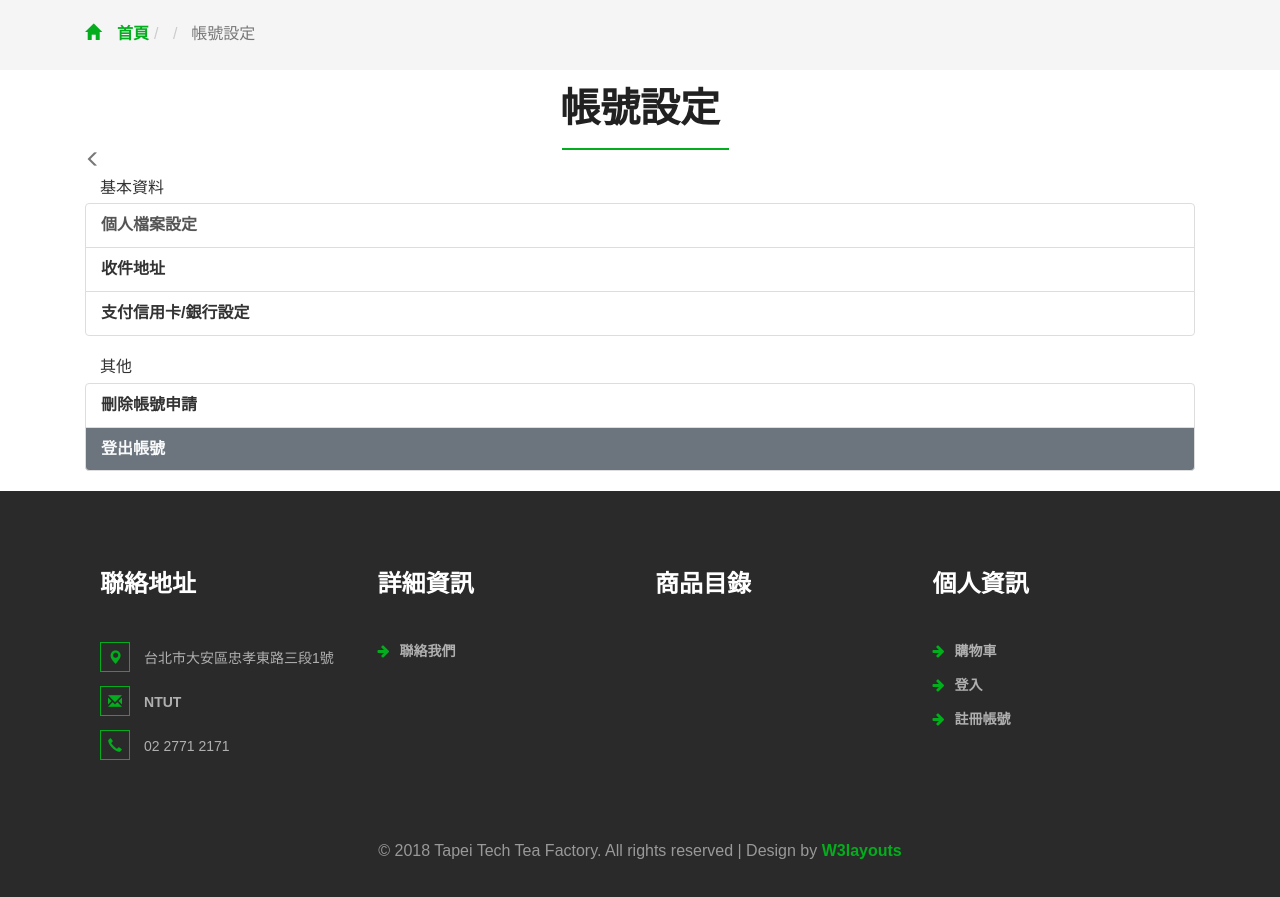
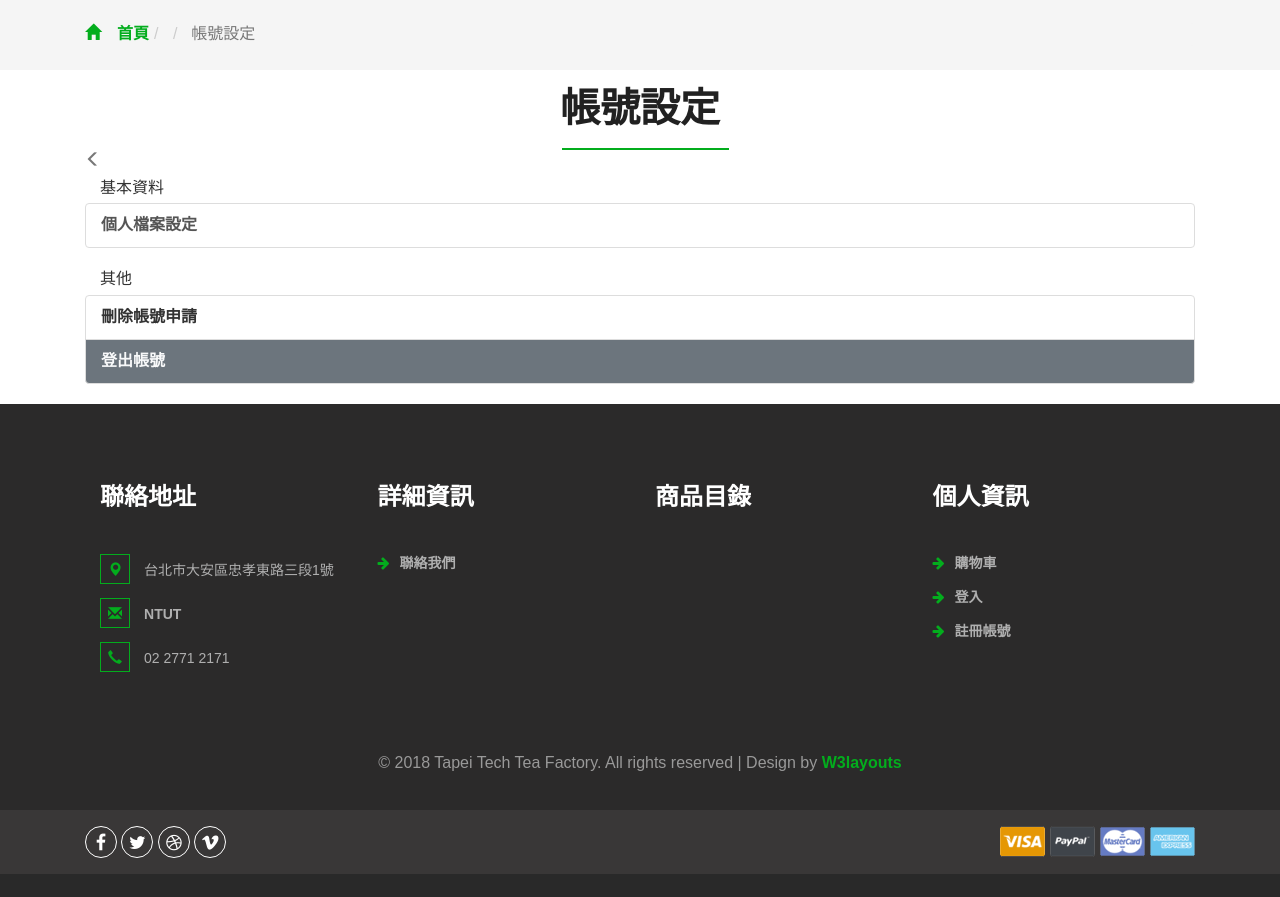
Before and after one commit to TaipeiTechTeaTransactionTeam/BackEnd, a Django app: page /accountPanel/ in a window 1280 px wide. Shown: the part 222-1119 px from the top of the page. After the commit the page ends 1096 px from the top, so only its background shows below. Run offline with Django 3.2, Linux system fonts and the light colour scheme; data that the repository does not hold is empty; some libraries are stand-ins or nearby versions.

Commit message:
前端第9點　　砍掉支付信用卡和收件地址

```diff
--- a/storeApp/templates/storeApp/accountPanel.html
+++ b/storeApp/templates/storeApp/accountPanel.html
@@ -21,8 +21,6 @@
       <div class="container my-1">基本資料</div>
       <div class="list-group">
         <a class="list-group-item  list-group-item-action" href="{% url 'storeApp:userSetting' %}">個人檔案設定</a>
-        <a class="list-group-item list-group-item-action">收件地址</a>
-        <a class="list-group-item list-group-item-action">支付信用卡/銀行設定</a>
       </div>
       <div class="container my-1">其他</div>
       <div class="list-group">
```
